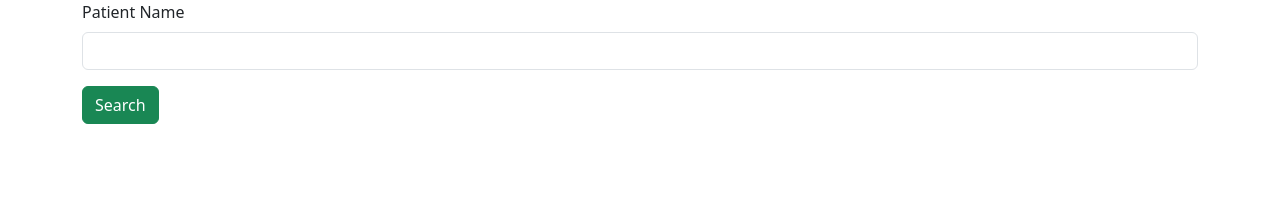
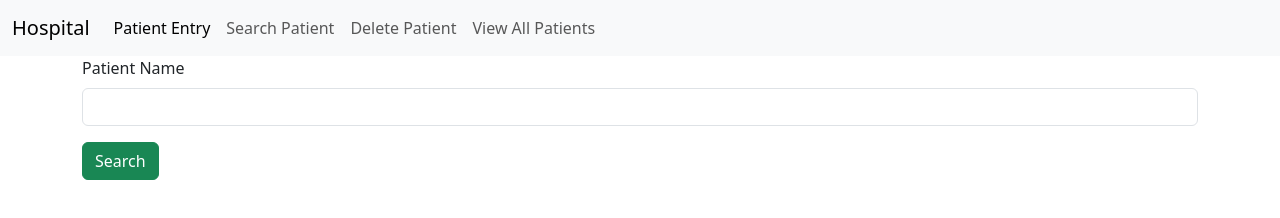
Before and after one commit to Gloriya2001/patient-app, a plain HTML site: page search.html in a window 1280 px wide. Drawn offline with nearby package versions, Linux system fonts and the light colour scheme.

Commit message:
nav completed

```diff
--- a/search.html
+++ b/search.html
@@ -11,6 +11,35 @@
 </head>
 
 <body>
+
+
+
+
+    <nav class="navbar navbar-expand-lg bg-body-tertiary">
+        <div class="container-fluid">
+          <a class="navbar-brand" href="#">Hospital</a>
+          <button class="navbar-toggler" type="button" data-bs-toggle="collapse" data-bs-target="#navbarNav" aria-controls="navbarNav" aria-expanded="false" aria-label="Toggle navigation">
+            <span class="navbar-toggler-icon"></span>
+          </button>
+          <div class="collapse navbar-collapse" id="navbarNav">
+            <ul class="navbar-nav">
+              <li class="nav-item">
+                <a class="nav-link active" aria-current="page" href="index.html">Patient Entry</a>
+              </li>
+              <li class="nav-item">
+                <a class="nav-link" href="search.html">Search Patient</a>
+              </li>
+              <li class="nav-item">
+                <a class="nav-link" href="delete.html">Delete Patient</a>
+              </li>
+              <li class="nav-item">
+                <a class="nav-link" href="viewall.html">View All Patients</a>
+              </li>
+            </ul>
+          </div>
+        </div>
+      </nav>
+
 
 
     <div class="container">
```
Also changed, not shown: delete.html (+27 -0 lines), index.html (+25 -0 lines), viewall.html (+28 -0 lines).
